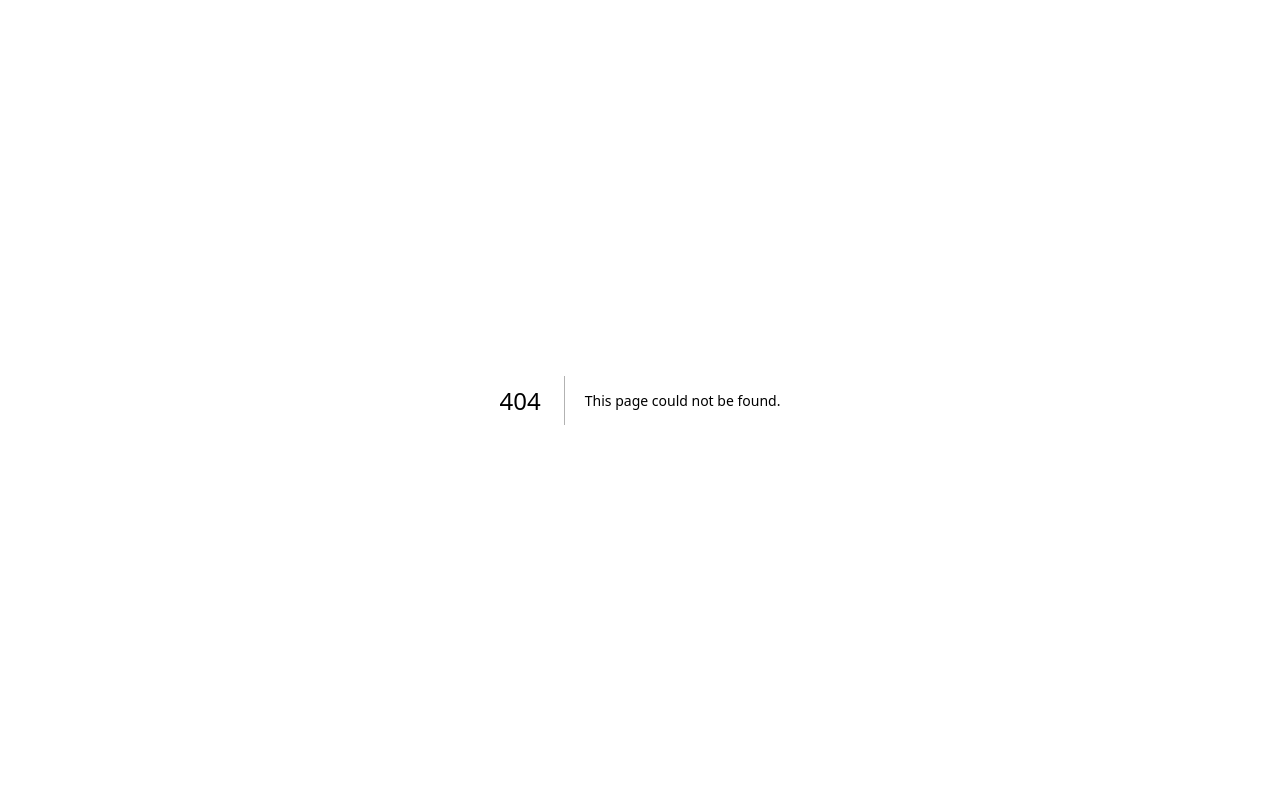
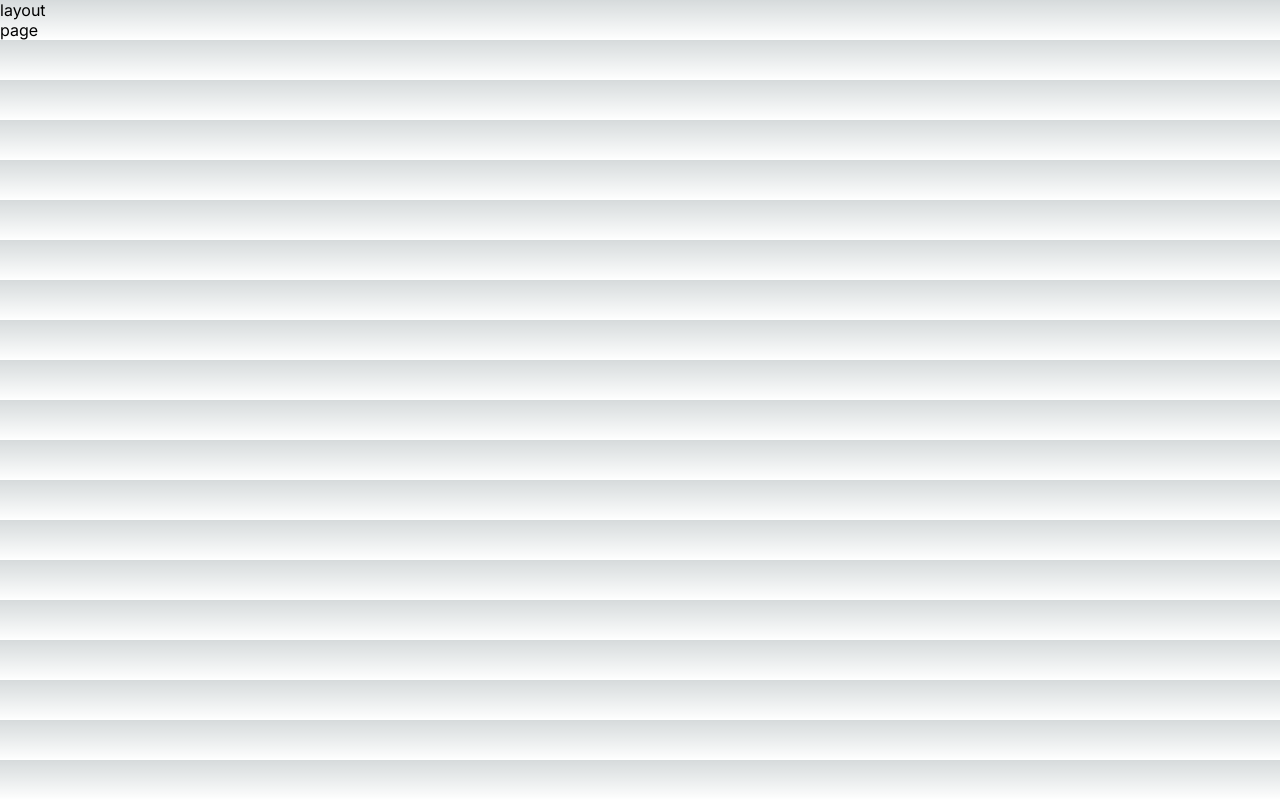
Before and after one commit to HarielPS/Galtox, a Next.js app: page /user/dashboard/portafolio in a window 1280 px wide. Before the commit this address had no page. Built offline with nearby package versions, Linux system fonts and the light colour scheme.

Commit message:
CI:routes and dependencies added

```diff
--- /dev/null
+++ b/src/app/user/dashboard/layout.js
@@ -0,0 +1,7 @@
+import React from 'react'
+
+export default function layout({children}) {
+  return (
+    <div>layout {children}</div>
+  )
+}
--- /dev/null
+++ b/src/app/user/dashboard/portafolio/page.js
@@ -0,0 +1,7 @@
+import React from 'react'
+
+export default function page() {
+  return (
+    <div>page</div>
+  )
+}
```
Also changed, not shown: package.json (+5 -2 lines), src/app/login/page.js (added, +7 -0 lines), src/app/signup/page.js (added, +7 -0 lines), src/app/user/dashboard/historial/page.js (added, +7 -0 lines), src/app/user/dashboard/inicio/page.js (added, +7 -0 lines), src/app/user/dashboard/proyectos/page.js (added, +7 -0 lines), src/app/user/dashboard/wallet/page.js (added, +7 -0 lines), 1 other file (tests, documents, lock files or other folders).
